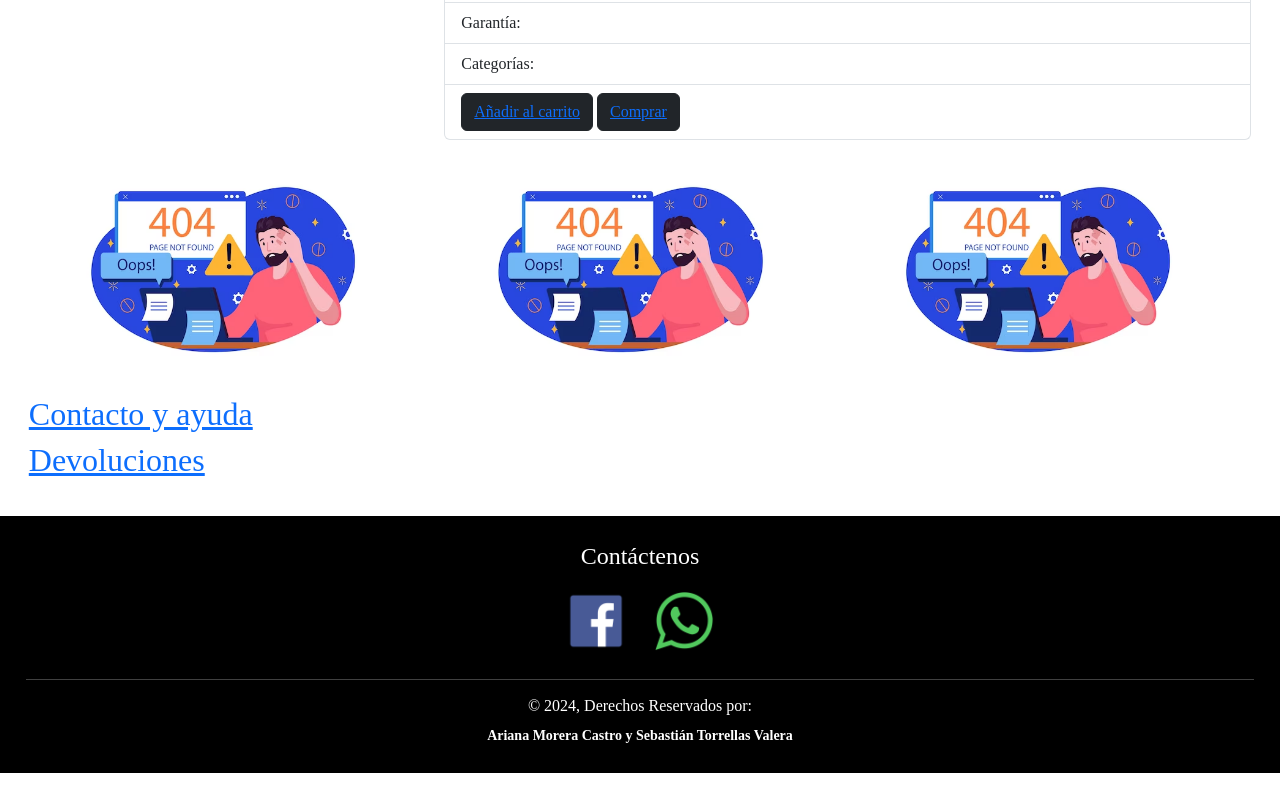
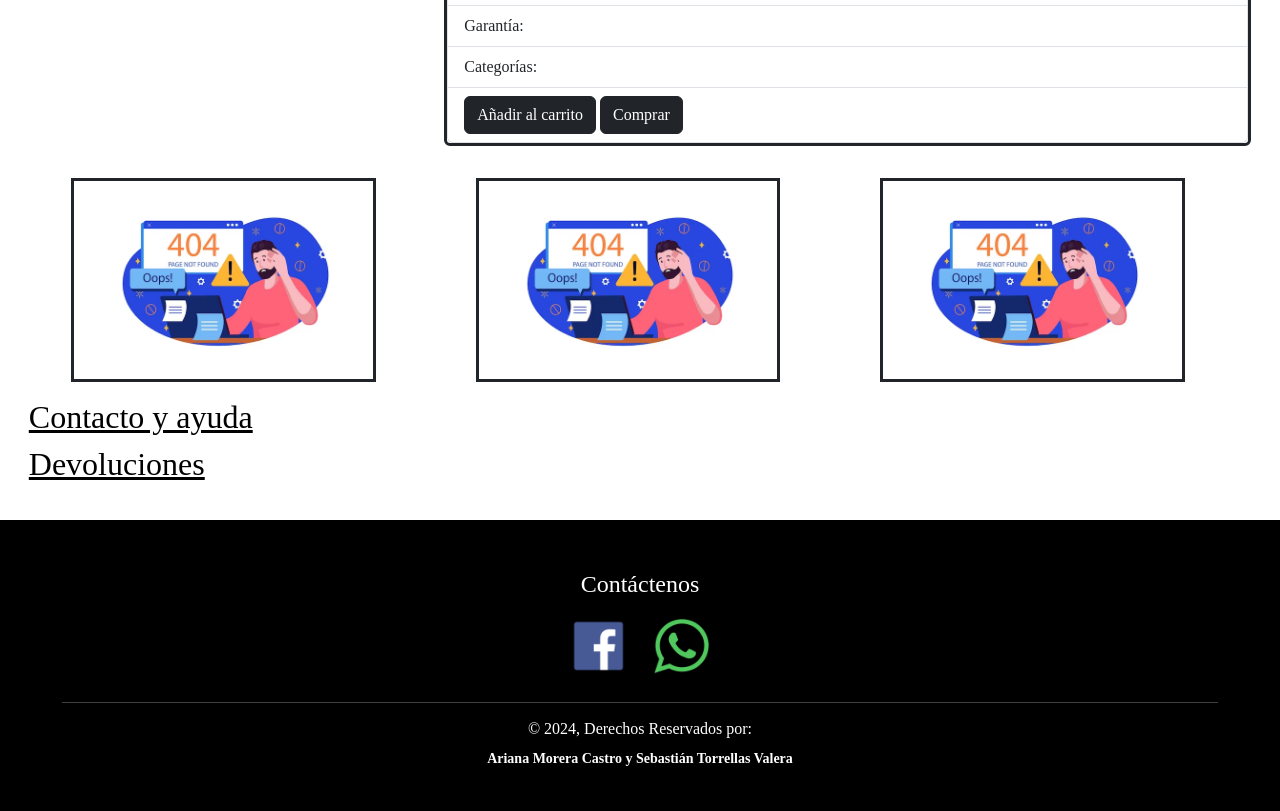
Before and after one commit to AriMoreraC/proyectoWeb1.github.io, a plain HTML site: page DetalleProductos.html in a window 1280 px wide. Shown: the part 447-1258 px from the top of the page. Before the commit the page ends 1220 px from the top, so only its background shows below. Drawn offline with nearby package versions, Linux system fonts and the light colour scheme; a script that the page names is missing.

Commit message:
Update DetalleProductos.html
13.5

```diff
--- a/DetalleProductos.html
+++ b/DetalleProductos.html
@@ -5,6 +5,7 @@
     <meta name="viewport" content="width=device-width, initial-scale=1.0">
     <link href="https://cdn.jsdelivr.net/npm/bootstrap@5.3.3/dist/css/bootstrap.min.css" rel="stylesheet" integrity="sha384-QWTKZyjpPEjISv5WaRU9OFeRpok6YctnYmDr5pNlyT2bRjXh0JMhjY6hW+ALEwIH" crossorigin="anonymous">
     <link rel="stylesheet" href="./CSS/Principal.css">
+    <link rel="stylesheet" href="./CSS/DetalleProductos.css">
     <title>Inicio</title>
 </head>
 <body>
@@ -14,7 +15,7 @@
         <a class="navbar-brand" href="#"><h3>ESTUDIO MAGIAS</h3></a>
         <ul class="nav justify-content-end">
           <li class="nav-item">
-            <a class="nav-link active" href="./index.html">Inicio </a>
+            <a class="nav-link active" href="./Index.html">Inicio </a>
           </li>
           <li class="nav-item">
             <a class="nav-link" href="./ProductosServicios.html">Productos y Servicios</a>
@@ -35,7 +36,6 @@
       </div>
     </nav>
     <!-- Fin  Navegador -->
-
     <main>
       <div class="container-fluid p-3">
         <!-- Imagen principal -->
@@ -75,8 +75,8 @@
                 <p id="Categorias" class="card-text">Categorías:</p>
               </li>
               <li class="list-group-item">
-                <button type="button" class="btn btn-dark" class="btnCompra"><a href="">Añadir al carrito</a></button>
-                <button type="button" class="btn btn-dark" class="btnCompra"><a href="./ProcesoCompra.html">Comprar</a></button>
+                <button type="button" class="btn btn-dark btnCompra"><a href="">Añadir al carrito</a></button>
+                <button type="button" class="btn btn-dark btnCompra"><a href="./ProcesoCompra.html">Comprar</a></button>
               </li>
             </ul>
           </div>
@@ -104,6 +104,8 @@
     <!-- Footer inicio -->
   <footer>
     <div class="container-fluid">
+      <footer>
+        <div class="container-fluid">
     <h4>Contáctenos</h4>
           <a href="https://www.facebook.com/osvaldoquesadafotografo?mibextid=ZbWKwL"><img src="./Imagenes/social_facebook.png" alt="instagram" style="width: 5%;">
     </a>
```
Lines whose indentation alone changed are shown as unchanged.
